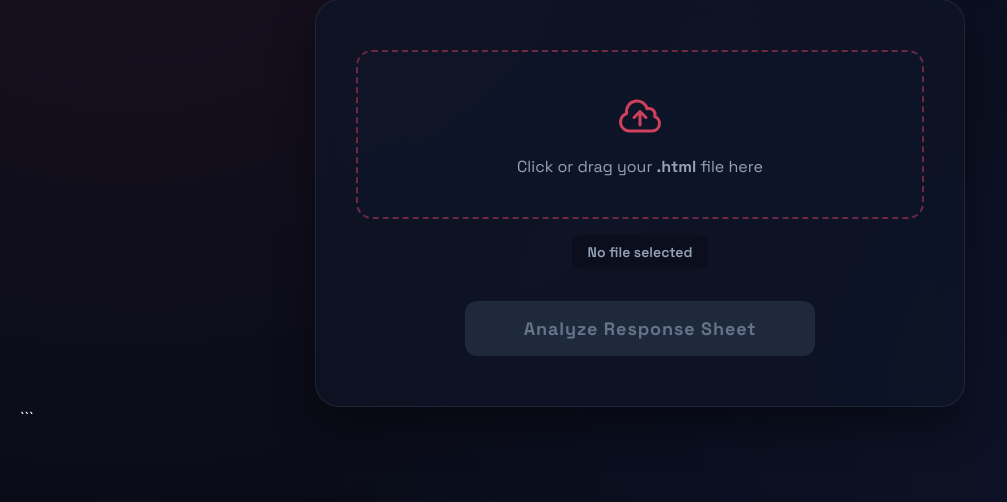
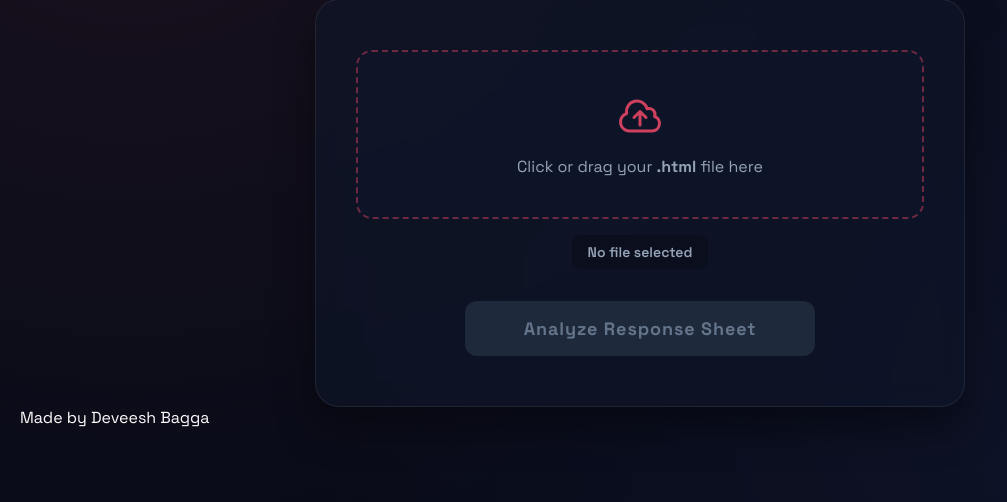
Before and after one commit to baggadeveesh/cet-score-analyzer, a Flask app: page / in a window 1280 px wide. Shown: the part 298-800 px from the top of the page, without its empty margins (0-1007 px from the left). Run offline with Flask 3, Linux system fonts and the light colour scheme.

Commit message:
Update index.html

````diff
--- a/templates/index.html
+++ b/templates/index.html
@@ -744,4 +744,4 @@ document.getElementById('accuracyChart'),
 </body>
 </html>
 
-```
+Made by Deveesh Bagga
````
